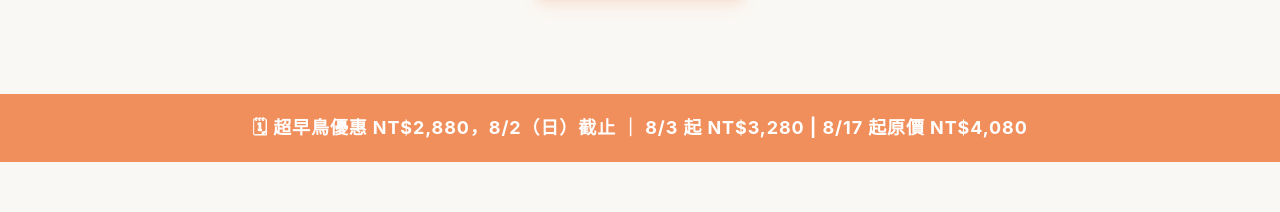
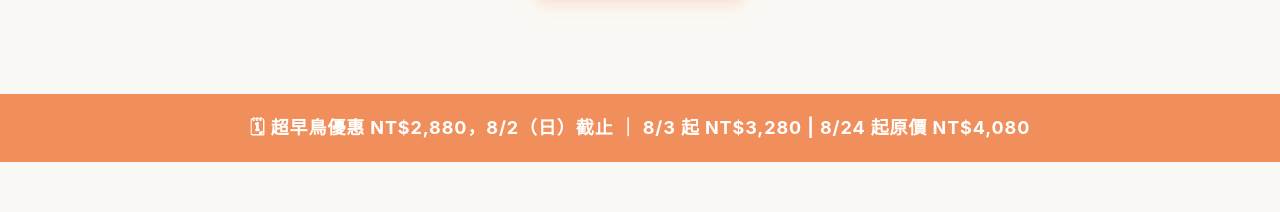
Before and after one commit to jsspace1111-max/-, a React (Vite) app: page / in a window 1280 px wide. Shown: the part 870-1082 px from the top of the page. Built offline with nearby package versions, Linux system fonts and the light colour scheme.

Commit message:
chore: update early bird pricing deadline
Adjust the original price effective date from 8/17 to 8/24 in the promotional banner.

```diff
--- a/src/App.tsx
+++ b/src/App.tsx
@@ -190,7 +190,7 @@ export default function App() {
 
       {/* Early Bird Banner */}
       <div className="bg-terracotta text-white py-5 px-6 text-center text-base md:text-lg font-bold tracking-wider">
-        🗓 超早鳥優惠 NT$2,880，8/2（日）截止 ｜ 8/3 起 NT$3,280 | 8/17 起原價 NT$4,080
+        🗓 超早鳥優惠 NT$2,880，8/2（日）截止 ｜ 8/3 起 NT$3,280 | 8/24 起原價 NT$4,080
       </div>
 
       {/* Pain Points */}
```
